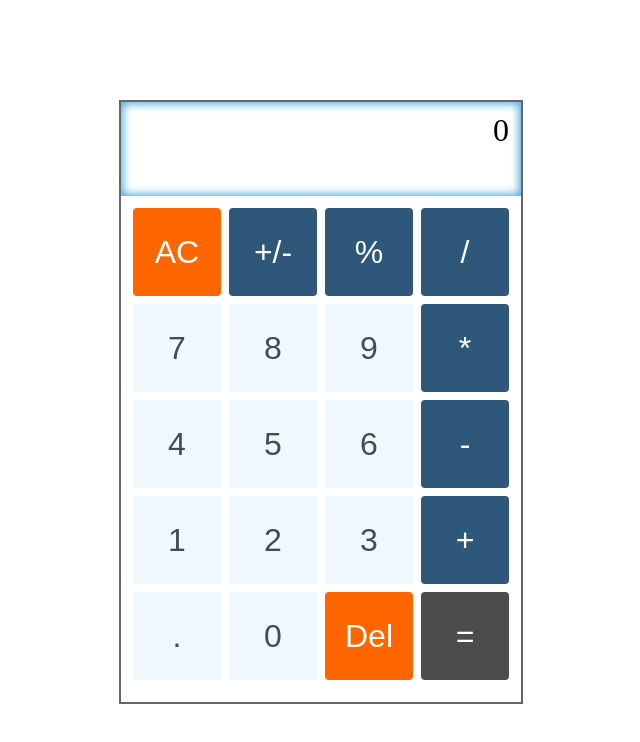
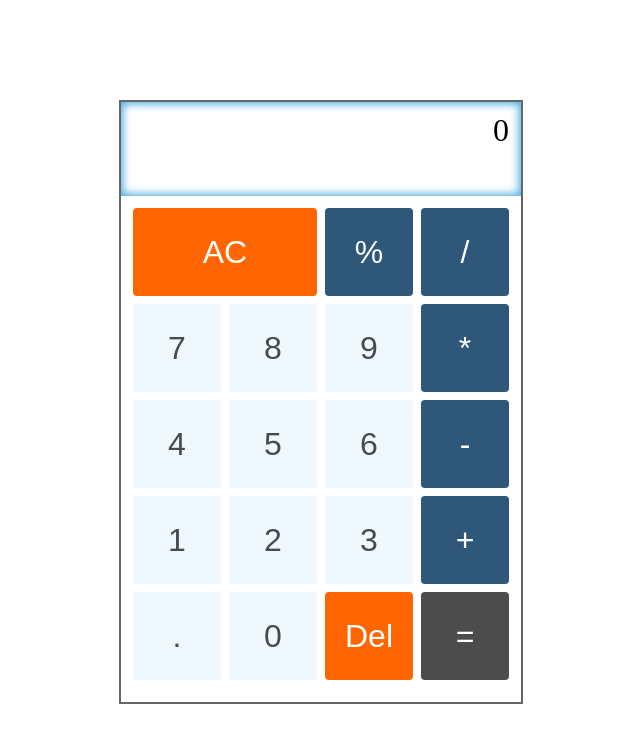
Before and after one commit to MarvinBotchway/JS-calculator, a plain HTML site: page index.html in a window 1280 px wide. Shown: the whole page, without its empty margins (319-959 px from the left). Drawn offline with Linux system fonts and the light colour scheme.

Commit message:
Remove +/- and Replace With a Bigger AC.

```diff
--- a/scripts.js
+++ b/scripts.js
@@ -6,7 +6,7 @@ const keypad = document.getElementById("keypad");
 const validDigits = [0, 1, 2, 3, 4, 5, 6, 7, 8, 9];
 const validOperators = ["+", "-", "*", "/", "%"];
 const btnTextContents = [
-    "AC", "+/-", "%", "/",
+    "AC", "%", "/",
     "7", "8", "9", "*",
     "4", "5", "6", "-",
     "1", "2", "3", "+",
@@ -17,12 +17,10 @@ let num2Str = "";
 let solution = "";
 
 let operatorIndex;
-let oldOperatorIndex;
 let operator = "";
 
 let keysEntered = "";
 let solutions = [];
-let equalUsed = false;
 
 document.addEventListener("keyup", getKeys)
 
@@ -33,6 +31,7 @@ for (let i = 0; i < btnTextContents.length; i++) {
     if (btnTextContents[i] == "=") keypadItem.classList.add("equal");
     else if (btnTextContents[i] == "Del" || btnTextContents[i] == "AC") {
         keypadItem.classList.add("del");
+        if (btnTextContents[i] == "AC") keypadItem.classList.add("ac");
     }
     else if (!parseInt(btnTextContents[i]) && btnTextContents[i] != "0" &&
     btnTextContents[i] != ".") {
--- a/styles.css
+++ b/styles.css
@@ -50,6 +50,9 @@
     background-color: rgb(255, 102, 0);
     color: white;
 }
+.ac {
+    width: 192px;
+}
 
 .notNum {
     background-color: rgb(47, 87, 122);
```
